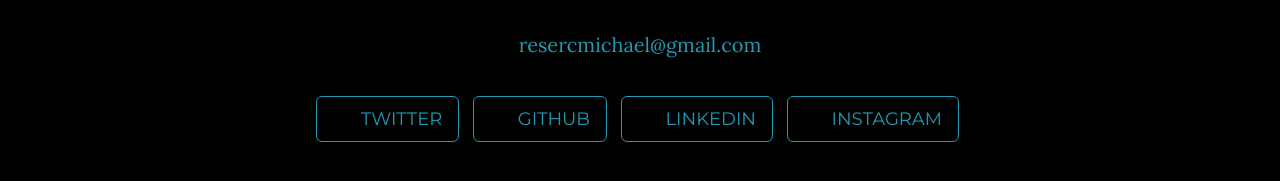
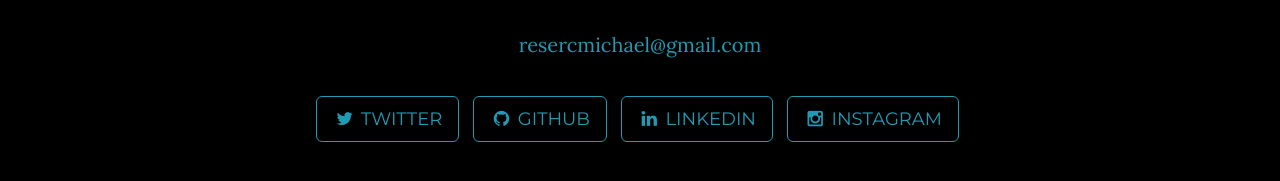
Before and after one commit to I-Am-Finite/I-Am-Finite.github.io, a Jekyll site: the page built from index.html, in a window 1280 px wide and 900 px high, scrolled down 2712 px. Shown: the part 152-333 px from the top of the window. Built offline with Jekyll 4.4.1, drawn with Linux system fonts in a browser that asks for light colours.

Commit message:
Updated Contact Links

```diff
--- a/_config.yml
+++ b/_config.yml
@@ -14,13 +14,13 @@ footer: I Am Finite
 
 # Social networks usernames (many more available: google-plus, flickr, dribbble, pinterest, instagram, tumblr, linkedin, etc.)
 social:
-  - title: Twitter
+  - title: twitter
     url: https://x.com/I_Am_Finite
-  - title: GitHub
+  - title: github
     url: https://github.com/I-Am-Finite
-  - title: LinkedIn
+  - title: linkedin
     url: https://www.linkedin.com/in/michaelreser/
-  - title: Instagram
+  - title: instagram
     url: https://www.instagram.com/i_am_finite/
 
 
```
